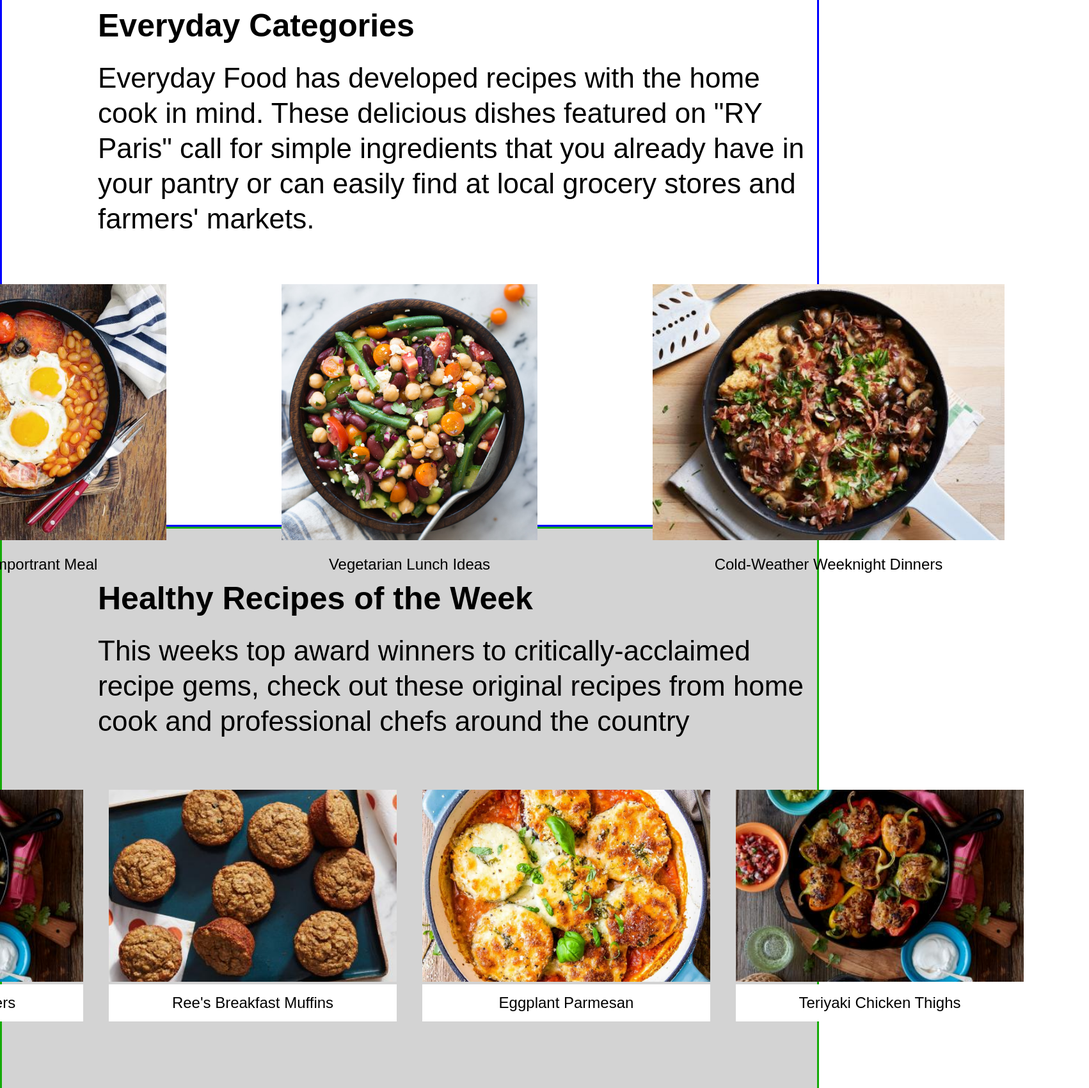
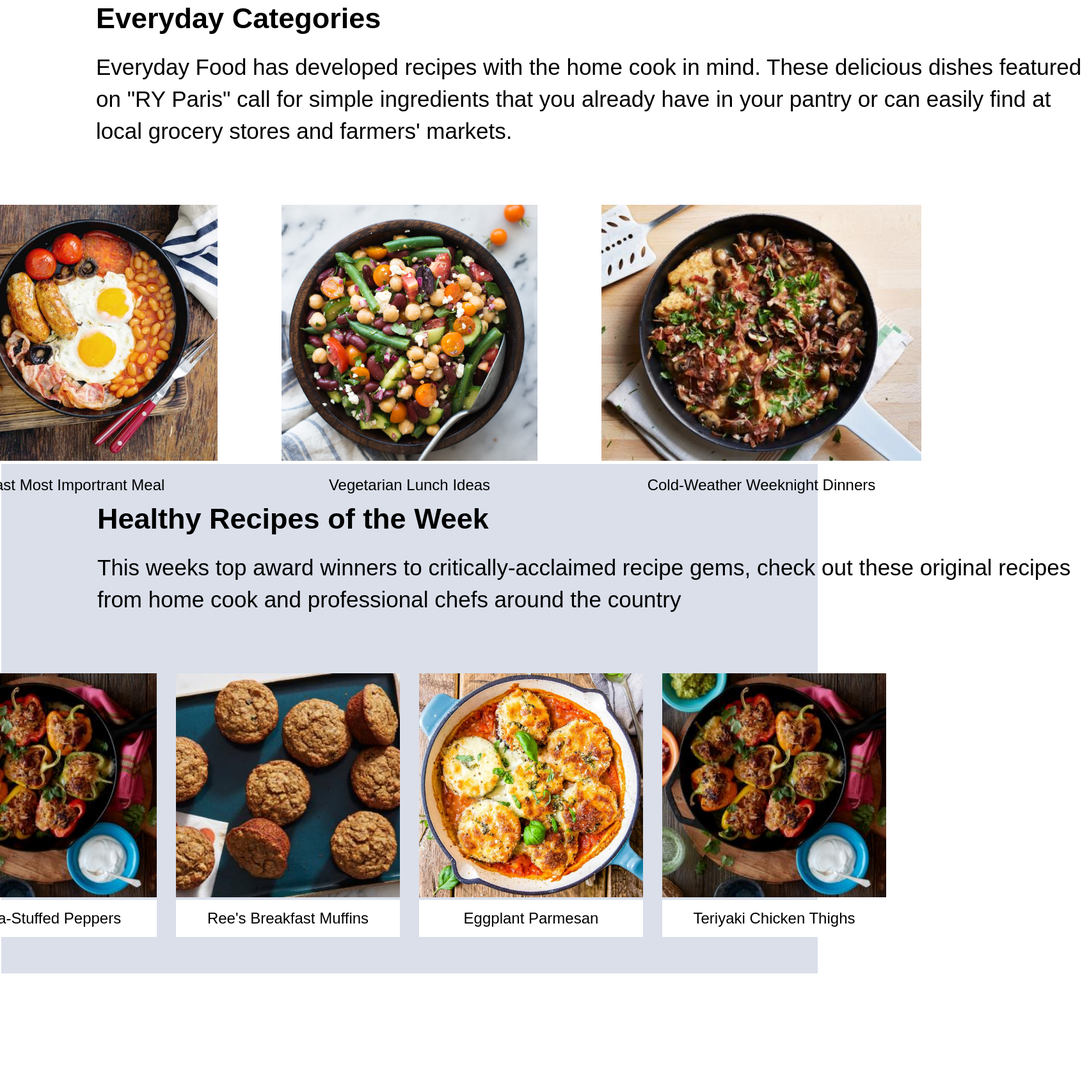
Before and after one commit to kchild89/Mtech-RyParisBuger, a plain HTML site: page Html/index.html in a window 1280 px wide. Shown: the part 660-2360 px from the top of the page at 64% size, 1702 px wide, since content can reach past the window. After the commit the page ends 2183 px from the top, so only its background shows below. Drawn offline with Linux system fonts and the light colour scheme.

Commit message:
update Html & Css

```diff
--- a/Css/styles.css
+++ b/Css/styles.css
@@ -59,51 +59,46 @@
 
 .hero h2 {
     position: absolute;
-    bottom: 125px;
-    left: 580px;
+    bottom: 100px;
+    left: 500px;
     z-index: 1;
     background-color: #fff;
     color: black;
     font-weight: bolder;
-    font-size: 60px;
+    font-size: 50px;
     padding: 12px 20px;
 }
 
 .everyday-categories {
-    height: 44%;
-    border: solid 3px blue;
+    height: 90vh;
 }
 
 .everyday-categories .text-section {
-    width: 88%;
     margin-left: 150px;
-    margin-top: 65px;
-
-
+    margin-top: 60px;
 }
 
 .text-section h3 {
-    font-size: 50px;
+    font-size: 45px;
 }
 
 .text-section p {
-    font-size: 44px;
+    font-size: 35px;
     margin-top: 25px;
-    line-height: 55px;
+    line-height: 50px;
+    width: 1550px;
 }
 
 .everyday-categories .image-section {
     display: flex;
     justify-content: center;
-    gap: 80px;
-    margin-top: 75px;
-    height: 456px;
+    margin-top: 90px;
 }
 
 .left-image img,
 .right-image img {
     height: 400px;
-    width: 550px;
+    width: 500px;
     object-fit: cover;
 }
 
@@ -123,43 +118,44 @@
 }
 
 .healthy-recipes {
-    height: 44%;
-    background-color: #d3d3d3;
-    border: solid 3px rgb(21, 170, 8);
+    height: 100vh;
+    border: solid 2px white;
+    background-color: #dadfea;
 }
 
 .healthy-recipes .page3-text-section {
     width: 88%;
     margin-left: 150px;
-    margin-top: 80px;
+    margin-top: 60px;
 }
 
 .page3-text-section h3 {
-    font-size: 50px;
+    font-size: 45px;
 }
 
 .page3-text-section p {
-    font-size: 44px;
+    font-size: 35px;
     margin-top: 25px;
-    line-height: 55px;
+    line-height: 50px;
+    width: 1550px;
 }
 
 .healthy-recipes .page3-image-section {
     display: flex;
     justify-content: center;
-    gap: 40px;
-    margin-top: 80px;
-    height: 456px;
+    margin-top: 90px;
+    gap: 30px;
 }
 
 .image1 img,
 .image2 img,
 .image3 img,
 .image4 img {
-    height: 300px;
-    width: 450px;
+    height: 350px;
+    width: 350px;
+
     object-fit: cover;
-    margin-bottom: 0;
+    border: none;
 }
 
 .image1 p,
@@ -170,5 +166,4 @@
     text-align: center;
     padding: 15px;
     background-color: #fff;
-    margin-top: 0;
 }
```
